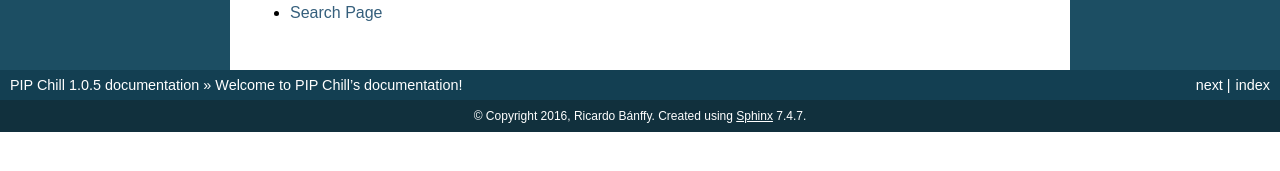
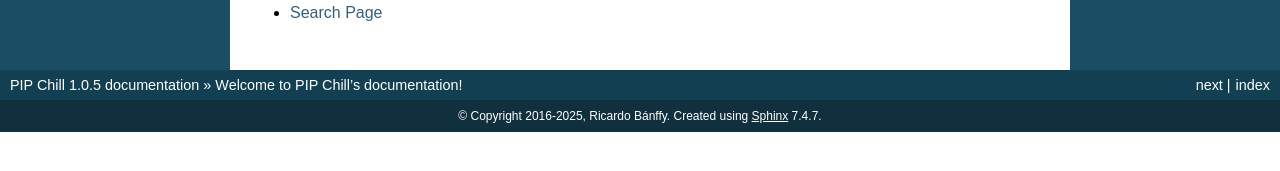
Before and after one commit to rbanffy/pip-chill, a Sphinx documentation site: the page built from docs/index.rst, in a window 1280 px wide. Shown: the part 516-687 px from the top of the page. Built offline with Sphinx 7.4.7, drawn with Linux system fonts in a browser that asks for light colours; pages that are not in the unit, such as notebooks, are missing from menus; the version number is read from the project's files by our own code.

```diff
--- a/docs/conf.py
+++ b/docs/conf.py
@@ -1,5 +1,11 @@
-#!/usr/bin/env python
-# -*- coding: utf-8 -*-
+"""
+PIP Chill documentation build configuration file.
+"""
+import os
+import sys
+
+import pip_chill
+
 #
 # pip_chill documentation build configuration file, created by
 # sphinx-quickstart on Tue Jul  9 22:26:36 2013.
@@ -12,9 +18,6 @@
 #
 # All configuration values have a default; values that are commented out
 # serve to show the default.
-
-import sys
-import os
 
 # If extensions (or modules to document with autodoc) are in another
 # directory, add these directories to sys.path here. If the directory is
@@ -29,9 +32,7 @@ project_root = os.path.dirname(cwd)
 # Insert the project root dir as the first element in the PYTHONPATH.
 # This lets us ensure that the source package is imported, and that its
 # version is used.
-sys.path.insert(0, project_root)
-
-import pip_chill
+sys.path.insert(0, project_root)\
 
 # -- General configuration ---------------------------------------------
 
@@ -55,8 +56,8 @@ source_suffix = ".rst"
 master_doc = "index"
 
 # General information about the project.
-project = u"PIP Chill"
-copyright = u"2016, Ricardo Bánffy"
+project = "PIP Chill"
+copyright = "2016-2025, Ricardo Bánffy"
 
 # The version info for the project you're documenting, acts as replacement
 # for |version| and |release|, also used in various other places throughout
@@ -209,8 +210,8 @@ latex_documents = [
     (
         "index",
         "pip_chill.tex",
-        u"PIP Chill Documentation",
-        u"Ricardo Bánffy",
+        "PIP Chill Documentation",
+        "Ricardo Bánffy",
         "manual",
     ),
 ]
@@ -241,7 +242,7 @@ latex_documents = [
 # One entry per manual page. List of tuples
 # (source start file, name, description, authors, manual section).
 man_pages = [
-    ("index", "pip_chill", u"PIP Chill Documentation", [u"Ricardo Bánffy"], 1)
+    ("index", "pip_chill", "PIP Chill Documentation", ["Ricardo Bánffy"], 1)
 ]
 
 # If true, show URL addresses after external links.
@@ -257,8 +258,8 @@ texinfo_documents = [
     (
         "index",
         "pip_chill",
-        u"PIP Chill Documentation",
-        u"Ricardo Bánffy",
+        "PIP Chill Documentation",
+        "Ricardo Bánffy",
         "pip_chill",
         "One line description of project.",
         "Miscellaneous",
```
